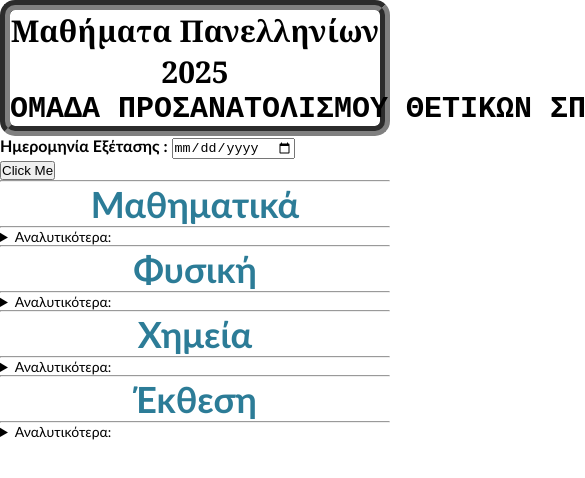
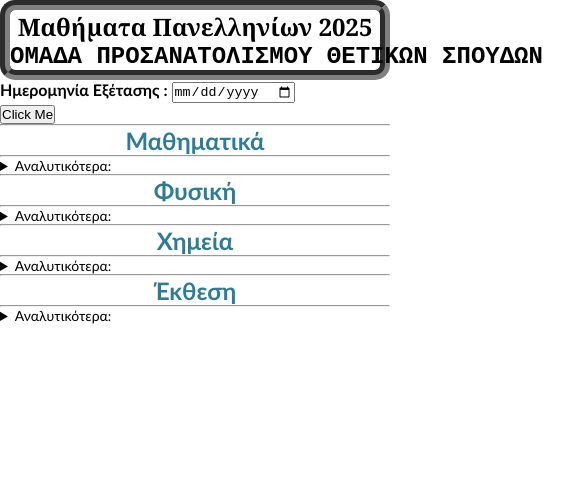
Before and after one commit to nikithmdk/nikithmdk.github.io, a plain HTML site: page index.html in a window 390 px wide. Shown: the top 478 px of the page, 585 px wide, since content can reach past the window. Drawn offline with Linux system fonts and the light colour scheme.

Commit message:
Update styles.css

```diff
--- a/styles.css
+++ b/styles.css
@@ -7,7 +7,7 @@
 
 h1 {
     font-family: Cambria, Cochin, Georgia, Times, 'Times New Roman', serif;
-    font-size: 30px;
+    font-size: 24px;
     color: black;
     border: 10px solid gray ;
     border-radius: 15px;
@@ -17,20 +17,18 @@ h1 {
 }
 
 
-
-
 h2, h3, h4, h5 {
     font-size: 24px;
     font-family: 'Gill Sans', 'Gill Sans MT', Calibri, 'Trebuchet MS', sans-serif;
     text-align: center;
-   width: 100%;
+    width: 100%;
 }
 
 p, label {
     font-family:'Gill Sans', 'Gill Sans MT', Calibri, 'Trebuchet MS', sans-serif;
     font-size:16px;
-   overflow: hidden;
-        word-wrap: break-word;
+    overflow: hidden;
+    word-wrap: break-word;
 }
 
 mark {
@@ -40,7 +38,7 @@ mark {
 summary {
     font-family:'Gill Sans', 'Gill Sans MT', Calibri, 'Trebuchet MS', sans-serif ;
     font-size: 14px;
-   width: 100%;
+    width: 100%;
 }
  main {
         font-size: 1.2em; /* Μικρή αύξηση για αναγνωσιμότητα */
@@ -53,21 +51,7 @@ summary {
     .button {
         font-size: 14px;
         padding: 10px; /* Προσθήκη padding */
+        width: 100%;
     }
 
 }
-@media only screen and (min-height: 568px) and (orientation: portrait){
-    h2, h3, h4, h5 {
-        font-size: 1.5em;
-    }
-    main {
-        font-size: 1.5em;
-    }
-
-    header {
-        font-size: 15px;
-    }
-
-    .button {
-        font-size: 14px;
-    }
```
